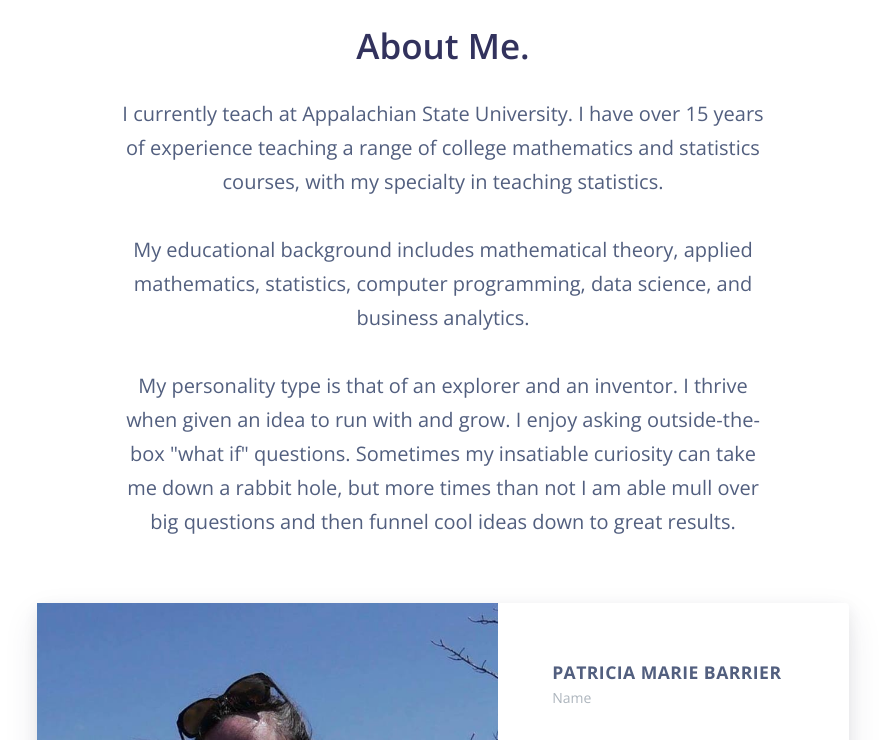
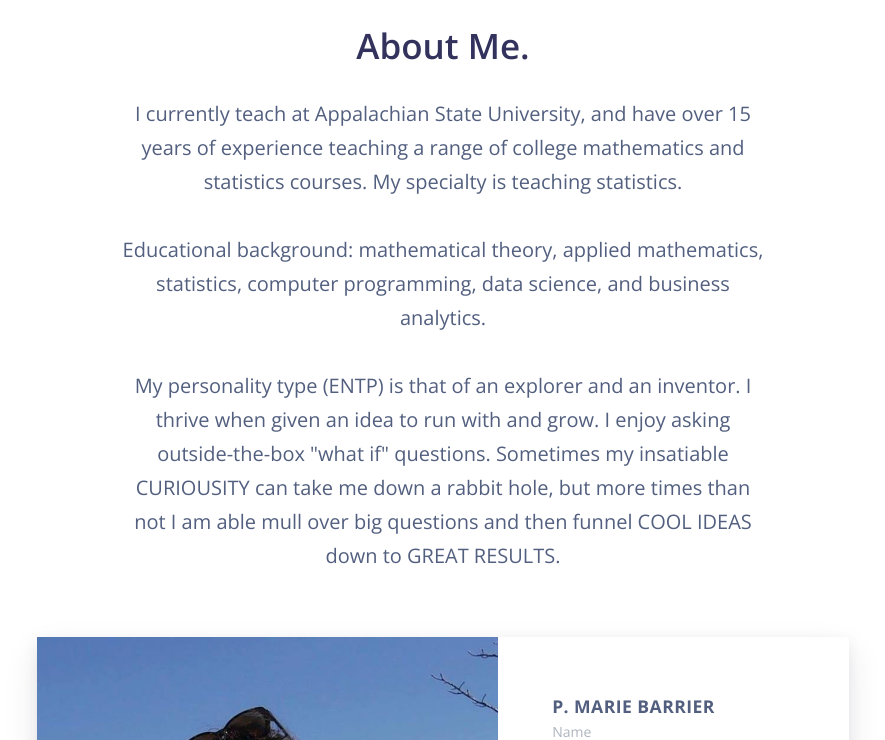
Before and after one commit to patriciamariebarrier/patriciamariebarrier.github.io, a Jekyll site: the page built from _pages/about.md, in a window 1280 px wide and 900 px high, scrolled down 384 px, cut to the strip 160-900 px from the top of the window. Shown: the whole strip, without its empty margins (197-1082 px from the left). Built offline with Jekyll 4.4.1, drawn with Linux system fonts in a browser that asks for light colours; nearby versions of some CDN libraries; some of the changed text lies outside the part shown.

Commit message:
Update team-carousel-4.html

```diff
--- a/_includes/components/teams/team-carousel-4.html
+++ b/_includes/components/teams/team-carousel-4.html
@@ -3,7 +3,7 @@
     <div class="row">
       <div class="col-md-8 mx-auto text-center mb-5">
         <h3 class="display-3">About Me. </h3>
-        <p class="lead">I currently teach at Appalachian State University. I have over 15 years of experience teaching a range of college mathematics and statistics courses, with my specialty in teaching statistics. <br> <br>My educational background includes mathematical theory, applied mathematics, statistics, computer programming, data science, and business analytics. <br> <br>My personality type is that of an explorer and an inventor. I thrive when given an idea to run with and grow. I enjoy asking outside-the-box "what if" questions. Sometimes my insatiable curiosity can take me down a rabbit hole, but more times than not I am able mull over big questions and then funnel cool ideas down to great results.
+        <p class="lead">I currently teach at Appalachian State University, and have over 15 years of experience teaching a range of college mathematics and statistics courses. My specialty is teaching statistics. <br> <br>Educational background: mathematical theory, applied mathematics, statistics, computer programming, data science, and business analytics. <br> <br>My personality type (ENTP) is that of an explorer and an inventor. I thrive when given an idea to run with and grow. I enjoy asking outside-the-box "what if" questions. Sometimes my insatiable CURIOUSITY can take me down a rabbit hole, but more times than not I am able mull over big questions and then funnel COOL IDEAS down to GREAT RESULTS.
 
         </p>
       </div>
@@ -23,13 +23,13 @@
               <div class="card-body mt-3">
                 <div class="card-profile-stats">
                   <div class="text-left p-0">
-                    <span class="heading">Patricia Marie Barrier</span>
+                    <span class="heading">P. Marie Barrier</span>
                     <span class="description">Name</span>
                   </div>
                 </div>
                 <div class="card-profile-stats">
                   <div class="text-left p-0">
-                    <span class="heading">Statistics Instructor, Appstate</span>
+                    <span class="heading">Statistics Instructor</span>
                     <span class="description">Job</span>
                   </div>
                 </div>
@@ -42,22 +42,25 @@
 
                 <div class="card-profile-stats">
                   <div class="text-left p-0">
-                   <span class="heading">Graduate Certificate: Data Science and Business Analytics, UNCC</span>
-                     <span class="heading">MA Degree: Mathematics, Appsate</span>
-                     <span class="heading">BS Degree: Mathematics, minor: Computer Science, Appstate</span>
+                   <span class="heading">Grad Cert: Data Science and Bus Analytics</span>
+                     <span class="heading">Masters: Math
+                     <span class="heading">BS: Math minor: CS</span>
                     <span class="heading"></span>
-                    <span class="description">Degrees Earned</span>
+                    <span class="description">Degrees</span>
                   </div>
                 </div>
 
                 <div class="card-profile-stats">
                   <div class="text-left p-0">
-                    <span class="heading">“Those that say it can’t be done should get out of the way of those doing it”-Chinese Proverb.</span>
-                    <span class="description">Favorite Quote</span>
+                    <span class="description">“Those that say it can’t be done should get out of the way of those doing it”-Chinese Proverb.</span>
                   </div>
                 </div>
 
 
+                      <div class="col-md-8 mx-auto text-center mb-5">
+        <h3 class="display-3">For More:</h3>
+        <p class="lead">Click the LinkedIn icon below</p>
+      </div>
                   </div>
                 </div>
               </div>
```
